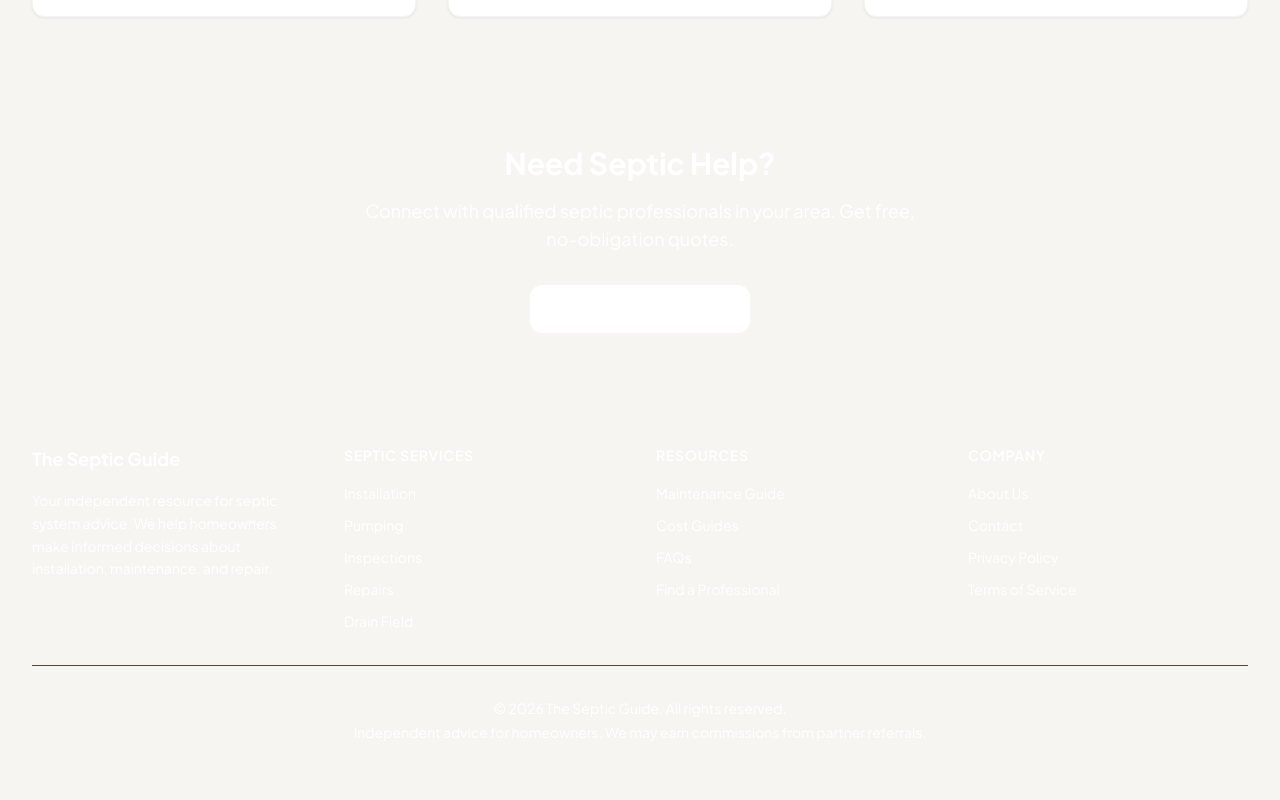
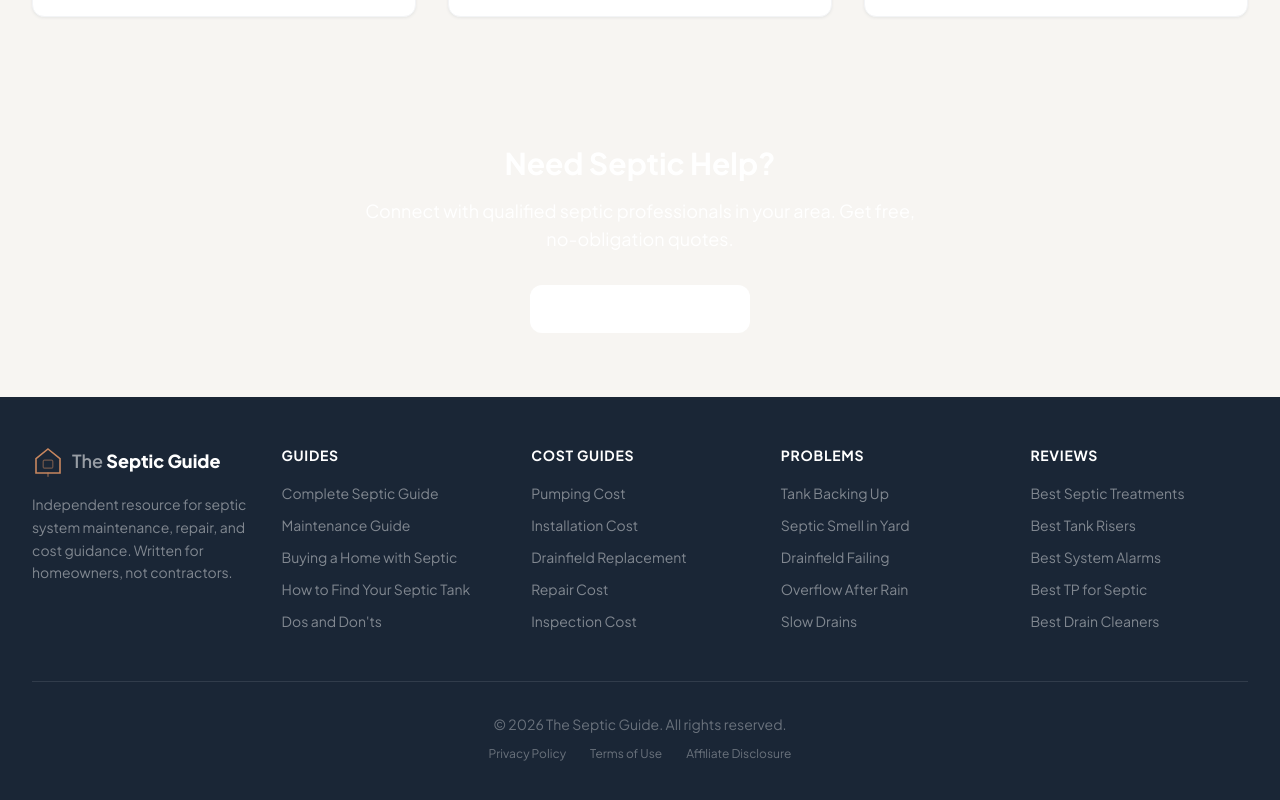
Before and after one commit to thebasementguide2026/theseptic.guide-, a Next.js app: page / in a window 1280 px wide. Shown: the part 1000-1800 px from the top of the page. Built offline with nearby package versions, Linux system fonts and the light colour scheme.

Commit message:
Reskin: New 5-column footer with dark slate bg and copper accents

```diff
--- a/components/Footer.tsx
+++ b/components/Footer.tsx
@@ -2,53 +2,82 @@ import Link from 'next/link'
 
 const footerSections = [
   {
-    title: 'SEPTIC SERVICES',
+    title: 'GUIDES',
     links: [
-      { label: 'Installation', href: '/septic-services#installation' },
-      { label: 'Pumping', href: '/septic-services#pumping' },
-      { label: 'Inspections', href: '/septic-services#inspections' },
-      { label: 'Repairs', href: '/septic-services#repairs' },
-      { label: 'Drain Field', href: '/septic-services#drain-field' },
+      { label: 'Complete Septic Guide', href: '/guides/complete-septic-guide' },
+      { label: 'Maintenance Guide', href: '/guides/maintenance-guide' },
+      { label: 'Buying a Home with Septic', href: '/guides/buying-home-with-septic' },
+      { label: 'How to Find Your Septic Tank', href: '/guides/find-your-septic-tank' },
+      { label: 'Dos and Don\'ts', href: '/guides/septic-dos-and-donts' },
     ],
   },
   {
-    title: 'RESOURCES',
+    title: 'COST GUIDES',
     links: [
-      { label: 'Maintenance Guide', href: '/maintenance' },
-      { label: 'Cost Guides', href: '/cost-guides' },
-      { label: 'FAQs', href: '/resources#faqs' },
-      { label: 'Find a Professional', href: '/get-quote' },
+      { label: 'Pumping Cost', href: '/cost-guides/pumping-cost' },
+      { label: 'Installation Cost', href: '/cost-guides/installation-cost' },
+      { label: 'Drainfield Replacement', href: '/cost-guides/drainfield-replacement-cost' },
+      { label: 'Repair Cost', href: '/cost-guides/repair-cost' },
+      { label: 'Inspection Cost', href: '/cost-guides/inspection-cost' },
     ],
   },
   {
-    title: 'COMPANY',
+    title: 'PROBLEMS',
     links: [
-      { label: 'About Us', href: '/about' },
-      { label: 'Contact', href: '/contact' },
-      { label: 'Privacy Policy', href: '/privacy' },
-      { label: 'Terms of Service', href: '/terms' },
+      { label: 'Tank Backing Up', href: '/problems/tank-backing-up' },
+      { label: 'Septic Smell in Yard', href: '/problems/septic-smell-in-yard' },
+      { label: 'Drainfield Failing', href: '/problems/drainfield-failing' },
+      { label: 'Overflow After Rain', href: '/problems/overflow-after-rain' },
+      { label: 'Slow Drains', href: '/problems/slow-drains' },
+    ],
+  },
+  {
+    title: 'REVIEWS',
+    links: [
+      { label: 'Best Septic Treatments', href: '/reviews/best-septic-treatments' },
+      { label: 'Best Tank Risers', href: '/reviews/best-tank-risers' },
+      { label: 'Best System Alarms', href: '/reviews/best-system-alarms' },
+      { label: 'Best TP for Septic', href: '/reviews/best-toilet-paper-for-septic' },
+      { label: 'Best Drain Cleaners', href: '/reviews/best-drain-cleaners' },
     ],
   },
 ]
 
 export default function Footer() {
   return (
-    <footer className="bg-brand-green-dark text-white">
+    <footer style={{ backgroundColor: '#1A2636' }} className="text-white">
       <div className="container-custom py-12">
-        <div className="grid grid-cols-1 md:grid-cols-4 gap-8">
-          <div>
-            <h3 className="text-lg font-bold mb-4">The Septic Guide</h3>
-            <p className="text-brand-green-light text-sm leading-relaxed">
-              Your independent resource for septic system advice. We help homeowners make informed decisions about installation, maintenance, and repair.
+        <div className="grid grid-cols-1 md:grid-cols-5 gap-8">
+          {/* Brand Column */}
+          <div className="md:col-span-1">
+            <div className="flex items-center gap-2 mb-4">
+              <svg width="32" height="32" viewBox="0 0 40 40" fill="none" xmlns="http://www.w3.org/2000/svg">
+                <path d="M20 5 L35 17 L35 35 L5 35 L5 17 Z" fill="none" stroke="#C8875F" strokeWidth="2" />
+                <rect x="14" y="19" width="12" height="10" rx="1.5" fill="none" stroke="#C8875F" strokeWidth="1.5" opacity="0.5" />
+                <line x1="20" y1="35" x2="20" y2="39" stroke="#C8875F" strokeWidth="2" strokeLinecap="round" opacity="0.5" />
+              </svg>
+              <span className="text-lg">
+                <span className="font-semibold opacity-55">The </span>
+                <span className="font-extrabold">Septic Guide</span>
+              </span>
+            </div>
+            <p style={{ color: 'rgba(255,255,255,0.45)' }} className="text-sm leading-relaxed">
+              Independent resource for septic system maintenance, repair, and cost guidance. Written for homeowners, not contractors.
             </p>
           </div>
+
+          {/* Link Columns */}
           {footerSections.map((section) => (
             <div key={section.title}>
-              <h4 className="font-semibold text-sm mb-4 tracking-wider">{section.title}</h4>
+              <h4 className="text-sm font-bold mb-4 tracking-wider">{section.title}</h4>
               <ul className="space-y-2">
                 {section.links.map((link) => (
-                  <li key={link.label}>
-                    <Link href={link.href} className="text-brand-green-light hover:text-white text-sm transition-colors">
+                  <li key={link.href}>
+                    <Link
+                      href={link.href}
+                      style={{ color: 'rgba(255,255,255,0.45)' }}
+                      className="text-sm hover:text-[#C8875F] transition-colors"
+                    >
                       {link.label}
                     </Link>
                   </li>
@@ -57,9 +86,17 @@ export default function Footer() {
             </div>
           ))}
         </div>
-        <div className="border-t border-green-800 mt-8 pt-8 text-center text-sm text-brand-green-light">
-          <p>&copy; {new Date().getFullYear()} The Septic Guide. All rights reserved.</p>
-          <p className="mt-1">Independent advice for homeowners. We may earn commissions from partner referrals.</p>
+
+        {/* Bottom */}
+        <div className="mt-12 pt-8 border-t border-white/10 text-center">
+          <p style={{ color: 'rgba(255,255,255,0.35)' }} className="text-sm">
+            &copy; {new Date().getFullYear()} The Septic Guide. All rights reserved.
+          </p>
+          <div className="flex justify-center gap-6 mt-3">
+            <Link href="/privacy" style={{ color: 'rgba(255,255,255,0.35)' }} className="text-xs hover:text-[#C8875F] transition-colors">Privacy Policy</Link>
+            <Link href="/terms" style={{ color: 'rgba(255,255,255,0.35)' }} className="text-xs hover:text-[#C8875F] transition-colors">Terms of Use</Link>
+            <Link href="/affiliate-disclosure" style={{ color: 'rgba(255,255,255,0.35)' }} className="text-xs hover:text-[#C8875F] transition-colors">Affiliate Disclosure</Link>
+          </div>
         </div>
       </div>
     </footer>
```
